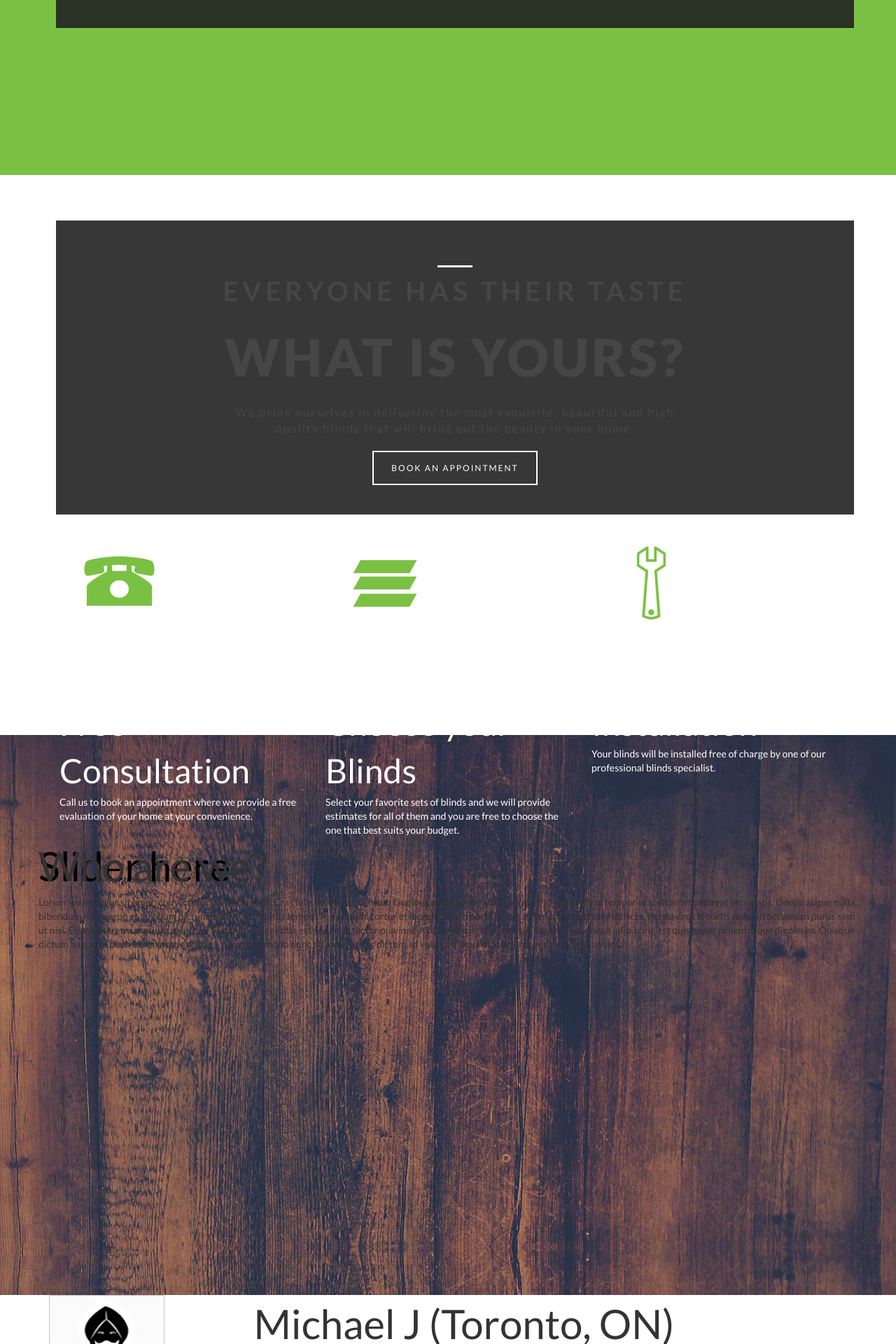
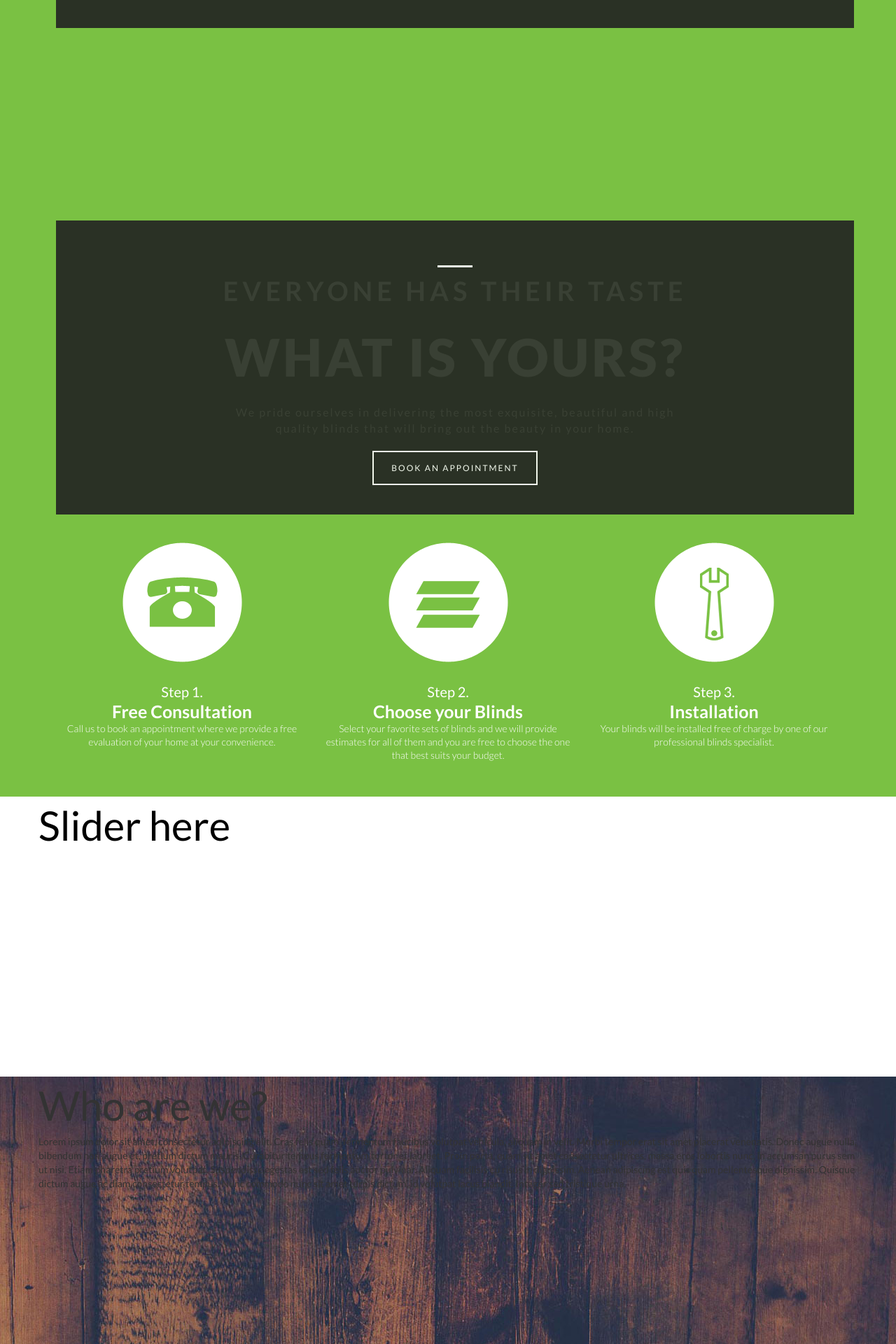
Before and after one commit to godspell/excel-blinds, a PHP site: page / in a window 1280 px wide. Shown: the part 1461-3381 px from the top of the page at 70% size. Run offline with PHP 8.4, Linux system fonts and the light colour scheme; style sheets or scripts are compiled from the project's sources.

Commit message:
finished green page

```diff
--- a/css/style.less
+++ b/css/style.less
@@ -141,16 +141,65 @@ section#fader ul#slides li p {
 /* Page Reveal Theme Overrides */
 /*======================================================================= */
 
+/* Page 2 */
 section.page-2 {
+	min-height: 400px;
 	background-color: #7ac143;
-	height: 400px;
+	height: auto;
 	color: #fff;
 }
+section.home.page-2 {
+  padding: 20px 10px 50px 10px;
+}
 
+section.home.page-2 h1, section.home.page-2 h2, section.home.page-2 p {
+  text-align: center;
+}
+
+section.home.page-2 img {
+  display: block;
+  margin: 30px auto 30px auto;
+}
+
+section.home.page-2 h1 {
+  font-family: "Lato", sans-serif;
+  font-size: 20px;
+  line-height: 25px;
+  font-weight: 400;
+  color: white;
+  text-align: center;
+}
+
+section.home.page-2 h2 {
+  font-family: "Lato", sans-serif;
+  font-size: 25px;
+  line-height: 30px;
+  font-weight: 700;
+  color: white;
+  text-align: center;
+}
+
+section.home.page-2 p {
+  font-family: "Lato", sans-serif;
+  font-size: 14px;
+  line-height: 19px;
+  font-weight: 300;
+  color: white;
+  text-align: center;
+  /* Mobile View */
+}
+@media (max-width: 768px) {
+	section.home.page-2 p {
+	  margin: 10px 25% 0 25%;
+	}
+}
+
+/* Page 3 */
 section.page-3 {
 	background-image: none;
 	background-color: #fff;
-	height: 400px;
+	min-height: 400px;
+	height: auto;
 }
 
 section.page-3 h1 {
@@ -159,25 +208,28 @@ section.page-3 h1 {
 
 section.page-4 {
 	background-image: url(../img/bg2.jpg);
-	height: 400px;
+	min-height: 400px;
+	height: auto;
 }
-
 
 section.page-5 {
 	background-image: none;
 	background-color: #fff;
-	height: 400px;
+	min-height: 400px;
+	height: auto;
 }
 
 section.page-6{
 	background-color: #24cddc;
-	height: 400px;
+	min-height: 400px;
+	height: auto;
 	color: #fff;
 }
 
 footer {
 	background-color: #222222;
-	height: 85px;
+	min-height: 85px;
+	height: auto;
 	line-height: 85px;
 	color: #B0B0B0;
 }
--- a/css/style.sass
+++ b/css/style.sass
@@ -94,76 +94,76 @@ button
 		color: #000 !important
 
 /* Very Small Mobile */
-#home .page-1 h1
+.home .page-1 h1
 	@include set-font($font1, 16px, 400, #fff, center)
 	margin: 20px 5% 0 5%
-#home .page-1 h2
+.home .page-1 h2
 	@include set-font($font1, 25px, 900, #fff, center)
 	margin: 10px 10% 0 10%
-#home .page-1 p
+.home .page-1 p
 	@include set-font($font1, 13px, 400, #fff, center)
 	margin: 20px 15% 0 15%
-#home .page-1 button
+.home .page-1 button
 	@include set-font($font1, 13px, 400, #fff, center)
 	margin-top: 20px
 
 /* Mobile devices (iphone5, 640px and up) */
 @media (min-width: $screen-iphone5-min)
-	#home .page-1 h1
+	.home .page-1 h1
 		@include set-font($font1, 20px, 400, #fff, center)
 		margin: 20px 5% 0 5%
-	#home .page-1 h2
+	.home .page-1 h2
 		@include set-font($font1, 35px, 900, #fff, center)
 		margin: 10px 10% 0 10%
-	#home .page-1 p
+	.home .page-1 p
 		@include set-font($font1, 13px, 400, #fff, center)
 		margin: 20px 15% 0 15%
-	#home .page-1 button
+	.home .page-1 button
 		@include set-font($font1, 13px, 400, #fff, center)
 		margin-top: 20px
 
 /* Small devices (tablets, 768px and up) */
 @media (min-width: $screen-small-min)
-	#home .page-1 h1
+	.home .page-1 h1
 		@include set-font($font1, 38px, 400, #fff, center)
 		margin: 20px 10% 0 10%
-	#home .page-1 h2
+	.home .page-1 h2
 		@include set-font($font1, 64px, 900, #fff, center)
 		margin: 10px 10% 0 10%
-	#home .page-1 p
+	.home .page-1 p
 		@include set-font($font1, 14px, 400, #fff, center)
 		margin: 20px 15% 0 15%
-	#home .page-1 button
+	.home .page-1 button
 		@include set-font($font1, 14px, 400, #fff, center)
 		margin-top: 20px
 
 /* Medium devices (desktops, 992px and up) */
 @media (min-width: $screen-medium-min)
-	#home .page-1 h1
+	.home .page-1 h1
 		@include set-font($font1, 34px, 400, #fff, center)
 		margin: 20px 20% 0 20%
-	#home .page-1 h2
+	.home .page-1 h2
 		@include set-font($font1, 60px, 900, #fff, center)
 		margin: 10px 20% 0 20%
-	#home .page-1 p
+	.home .page-1 p
 		@include set-font($font1, 16px, 400, #fff, center)
 		margin: 20px 30% 0 30%
-	#home .page-1 button
+	.home .page-1 button
 		@include set-font($font1, 16px, 400, #fff, center)
 		margin-top: 20px
 
 /* Large devices (large desktops, 1200px and up) */
 @media (min-width: $screen-large-min)
-	#home .page-1 h1
+	.home .page-1 h1
 		@include set-font($font1, 38px, 400, #fff, center)
 		margin: 20px 20% 0 20%
-	#home .page-1 h2
+	.home .page-1 h2
 		@include set-font($font1, 64px, 900, #fff, center)
 		margin: 10px 25% 0 25%
-	#home .page-1 p
+	.home .page-1 p
 		@include set-font($font1, 14px, 400, #fff, center)
 		margin: 20px 30% 0 30%
-	#home .page-1 button
+	.home .page-1 button
 		@include set-font($font1, 14px, 400, #fff, center)
 		margin-top: 20px
 
@@ -208,36 +208,36 @@ button
 /*=======================================================================*/
 
 /* Fonts */
-#home .page-3 .top h1
+.home .page-3 .top h1
 	@include set-font($font1, 45px, 400, #fff, left)
-#home .page-3 .top p
+.home .page-3 .top p
 	@include set-font($font1, 16px, 300, #fff, left)
-#home .page-3 .bottom h1
+.home .page-3 .bottom h1
 	@include set-font($font1, 24px, 400, #000, left)
-#home .page-3 .bottom p
+.home .page-3 .bottom p
 	@include set-font($font1, 14px, 300, #000, left)
 
 /* Mobile View */
 @media (max-width: $screen-small-min)
-	#home .page-3 .bottom h1, #home .page-3 .bottom p
+	.home .page-3 .bottom h1, .home .page-3 .bottom p
 		text-align: center
-	#home .page-3 .bottom p
+	.home .page-3 .bottom p
 		margin: 10px 5% 0 5%
 
-#home .page-3 h1, #home .page-3 p
+.home .page-3 h1, .home .page-3 p
 	margin-bottom: 20px
 
-#home .page-3 .top
+.home .page-3 .top
 	padding: 75px 0
 
-#home .page-3 .bottom
+.home .page-3 .bottom
 	background-color: #fff
 
-#home .page-3 .bottom img
+.home .page-3 .bottom img
 	display: block
 	margin: 0 auto 25px auto
 
-#home .page-3 .bottom
+.home .page-3 .bottom
 	padding: 75px 0
 
 
@@ -245,16 +245,16 @@ button
 /* Page 4 */
 /*=======================================================================*/
 
-#home .page-4
+.home .page-4
 	background-color: $sky_blue
 
-#home .page-4 .top
+.home .page-4 .top
 	padding: 100px 0
 
-#home .page-4 .top h1
+.home .page-4 .top h1
 	@include set-font($font1, 45px, 400, #fff, center)
 	margin-bottom: 70px
-#home .page-4 .top button
+.home .page-4 .top button
 	@include set-font($font1, 16px, 300, #fff, center)
 
 
--- a/index.html
+++ b/index.html
@@ -34,7 +34,7 @@
 	<!-- End Navigation -->
 
 	<!-- Pages -->
-	<section id="fader" class="page page-1 divider">
+	<section id="fader" class="home page page-1 divider">
 
 		<ul id="background-images">
 			<li class="slide-1-bg"></li>
@@ -74,7 +74,7 @@
 		</div>
 	</section>
 
-	<section class="page page-2">
+	<section class="home page page-2">
 		<!-- Green Section -->
 		<div class="container">
 			<div class="row">
@@ -112,7 +112,7 @@
 		</div> <!-- End Green Section -->
 	</section>
 
-	<section class="page page-3">
+	<section class="home page page-3">
 		<!-- Slider -->
 		<div class="container">
 			<div class="row">
@@ -121,7 +121,7 @@
 		</div> <!-- End Slider -->
 	</section>
 
-	<section class="page page-4 divider">
+	<section class="home page page-4 divider">
 		<div class="container">
 			<div class="row">
 				<h1>Who are we?</h1>
@@ -132,7 +132,7 @@
 		</div>
 	</section>
 
-	<section class="page page-5">
+	<section class="home page page-5">
 		<div class="container">
 			<div class="row">
 				<div class="col-sm-3">
@@ -148,7 +148,7 @@
 		</div>
 	</section>
 
-	<section class="page page-6">
+	<section class="home page page-6">
 		<div class="top">
 			<div class="container">
 				<h1>Whare are you waiting for?</h1>
```
Also changed, not shown: other parts of css/style.sass (+17 -17 lines), css/style.css (+49 -55 lines).
